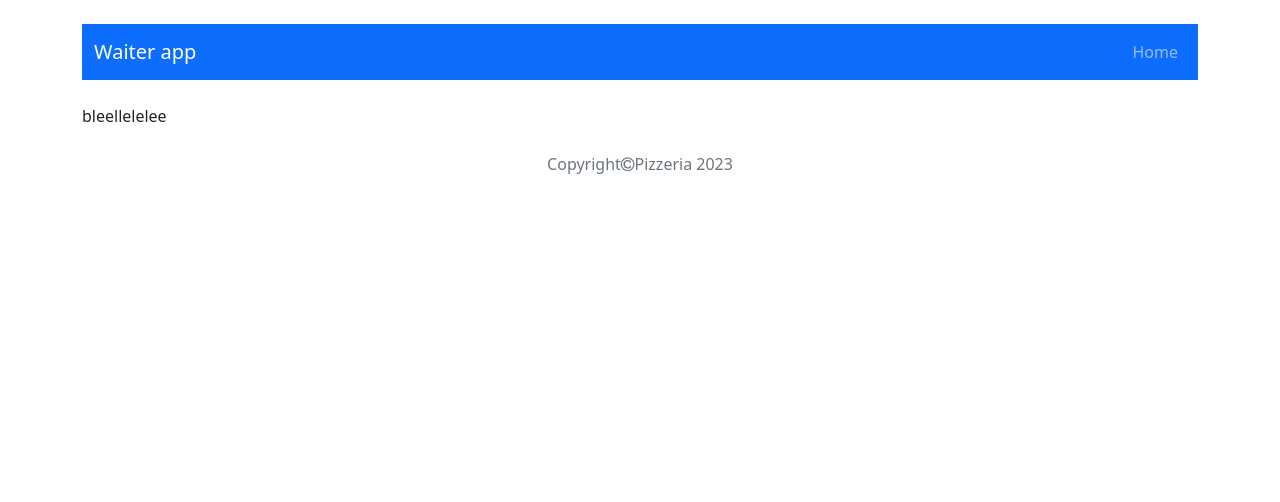
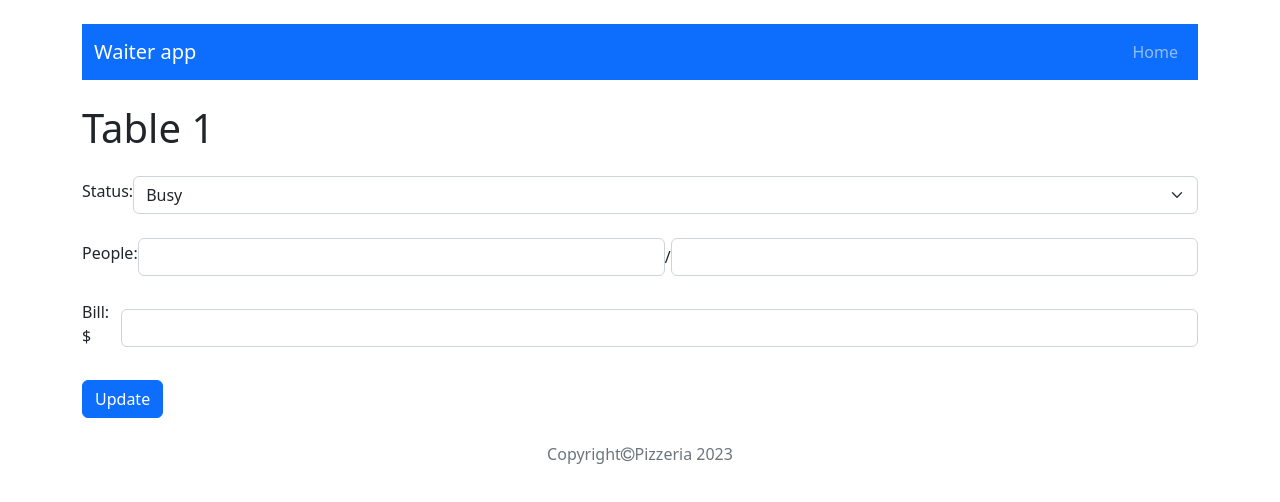
Before and after one commit to Stolkens/waiter-app, a React (Create React App) app: page /table/1 in a window 1280 px wide. Shown: the top 502 px of the page. Built offline with nearby package versions, Linux system fonts and the light colour scheme; no server answers.

Commit message:
Add TableForm(not finished)

```diff
--- a/package.json
+++ b/package.json
@@ -9,6 +9,7 @@
     "bootstrap": "^5.2.3",
     "font-awesome": "^4.7.0",
     "json-server": "^0.17.3",
+    "node-sass": "^8.0.0",
     "npm-run-all": "^4.1.5",
     "react": "^18.2.0",
     "react-bootstrap": "^2.7.4",
@@ -19,6 +20,7 @@
     "react-thunk": "^1.0.0",
     "redux": "^4.2.1",
     "redux-thunk": "^2.4.2",
+    "scss": "^0.2.4",
     "web-vitals": "^2.1.0"
   },
   "scripts": {
--- a/public/db/app.json
+++ b/public/db/app.json
@@ -3,7 +3,7 @@
     {
       "id": 1,
       "name": "Table 1",
-      "status": "busy",
+      "status": "Busy",
       "peopleAmount": 3,
       "maxPeopleAmount": 4,
       "bill": 20
@@ -42,5 +42,11 @@
       "maxPeopleAmount": 3,
       "bill": 60
     }
+  ],
+  "status": [
+    "Busy",
+    "Cleaning",
+    "Reserved",
+    "Free"
   ]
 }
--- /dev/null
+++ b/src/components/features/RenderTables/TableForm/TableForm.js
@@ -0,0 +1,33 @@
+import { Button, Form } from "react-bootstrap";
+import styles from './TableForm.module.scss';
+
+
+const TableForm = () => {
+
+  return (
+    <>
+    <div className="d-flex align-items-center my-4">
+    <Form.Label className={styles.label}>Status: </Form.Label>
+    <Form.Select aria-label="Table status" className={styles.select}>
+      <option value="1">Busy</option>
+      <option value="2">Free</option>
+      <option value="3">Reserved</option>
+      <option value="3">Cleaning</option>
+      </Form.Select>
+    </div>
+    <div className="d-flex align-items-center my-4">
+      <Form.Label>People: </Form.Label>
+      <Form.Control type="text" className={styles.control}/> / <Form.Control type="text"  className={styles.control} />
+    </div>
+    <div className="d-flex align-items-center my-4">
+      <Form.Label>Bill:   $ </Form.Label>
+      <Form.Control type="text"  className={styles.control} />
+    </div>
+
+
+    <Button type="submit">Update</Button>
+    </>
+  )
+};
+
+export default TableForm;
--- /dev/null
+++ b/src/components/features/RenderTables/TableForm/TableForm.module.scss
@@ -0,0 +1,7 @@
+.control {
+  width: 50px;
+}
+
+.select {
+  width: 300px;
+}
--- a/src/components/pages/TableEdit/TableEdit.js
+++ b/src/components/pages/TableEdit/TableEdit.js
@@ -1,4 +1,6 @@
 import { useParams } from "react-router-dom";
+import PageTitle from "../../views/PageTitle/PageTitle";
+import TableForm from "../../features/RenderTables/TableForm/TableForm";
 
 const TableEdit = () => {
 
@@ -6,7 +8,11 @@ const TableEdit = () => {
   console.log(id)
 
   return (
-    <>bleellelelee</>
+    <>
+      <PageTitle>Table {id}</PageTitle>
+      <TableForm></TableForm>
+    </>
+
   )
 };
 
```
Also changed, not shown: 1 other file (tests, documents, lock files or other folders).
